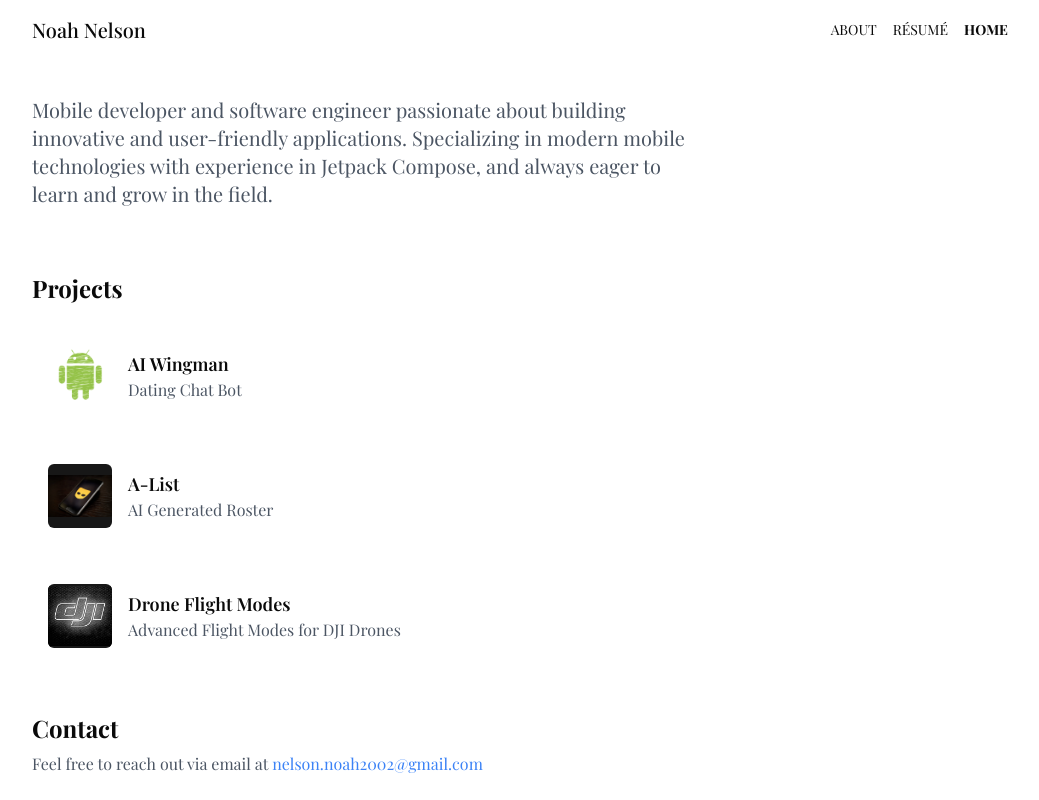
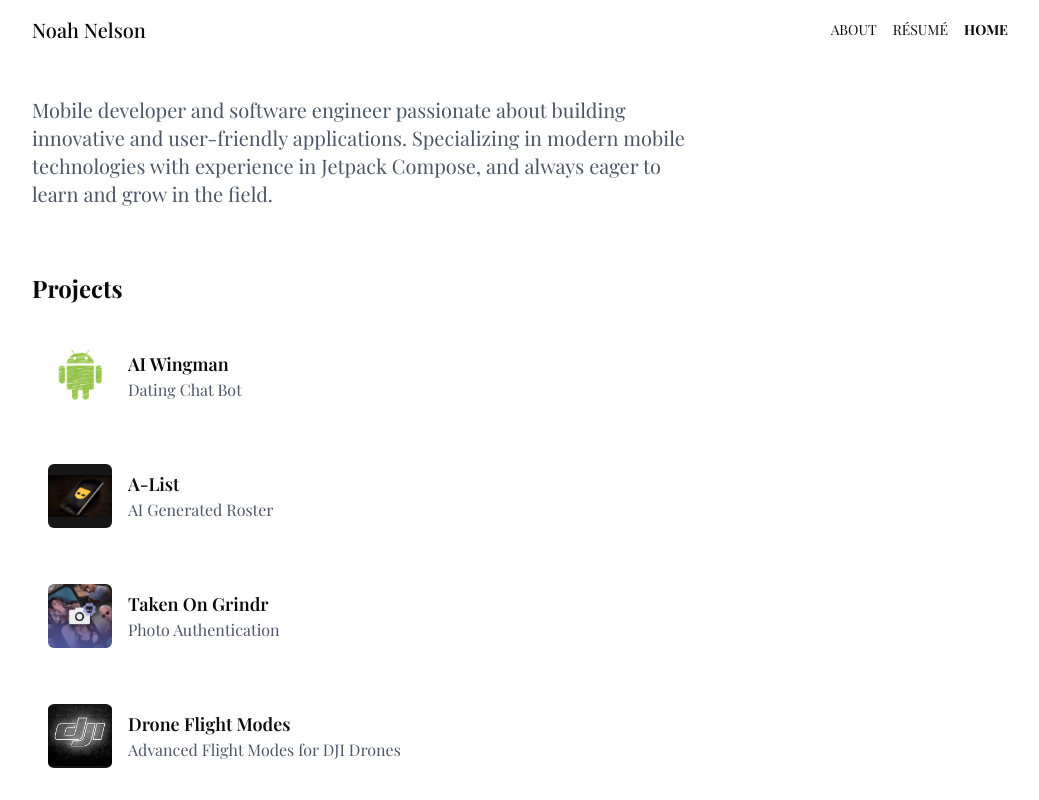
Before and after one commit to noahnellyy/my-personal-website, a Next.js app: page / in a window 1280 px wide. Shown: the top 800 px of the page, without its empty margins (120-1159 px from the left). Built offline with nearby package versions, Linux system fonts and the light colour scheme; a web font is replaced by a local one.

Commit message:
taken on grindr

```diff
--- a/app/page.tsx
+++ b/app/page.tsx
@@ -15,6 +15,13 @@ const projects = [
     color: "bg-primary",
     link: "https://www.bloomberg.com/news/articles/2025-01-21/grindr-plans-chat-summaries-new-discovery-features-in-ai-push",
     image: "/images/projectCover.webp",
+  },
+  {
+    title: "Taken On Grindr",
+    description: "Photo Authentication",
+    color: "bg-primary",
+    link: "https://www.grindr.com/blog/announcing-taken-on-grindr-real-in-app-photos-for-a-better-grindr-experience",
+    image: "/images/TOGV2.png",
   },
   {
     title: "Drone Flight Modes",
```
Also changed, not shown: public/images/TOGV2.png (added).
